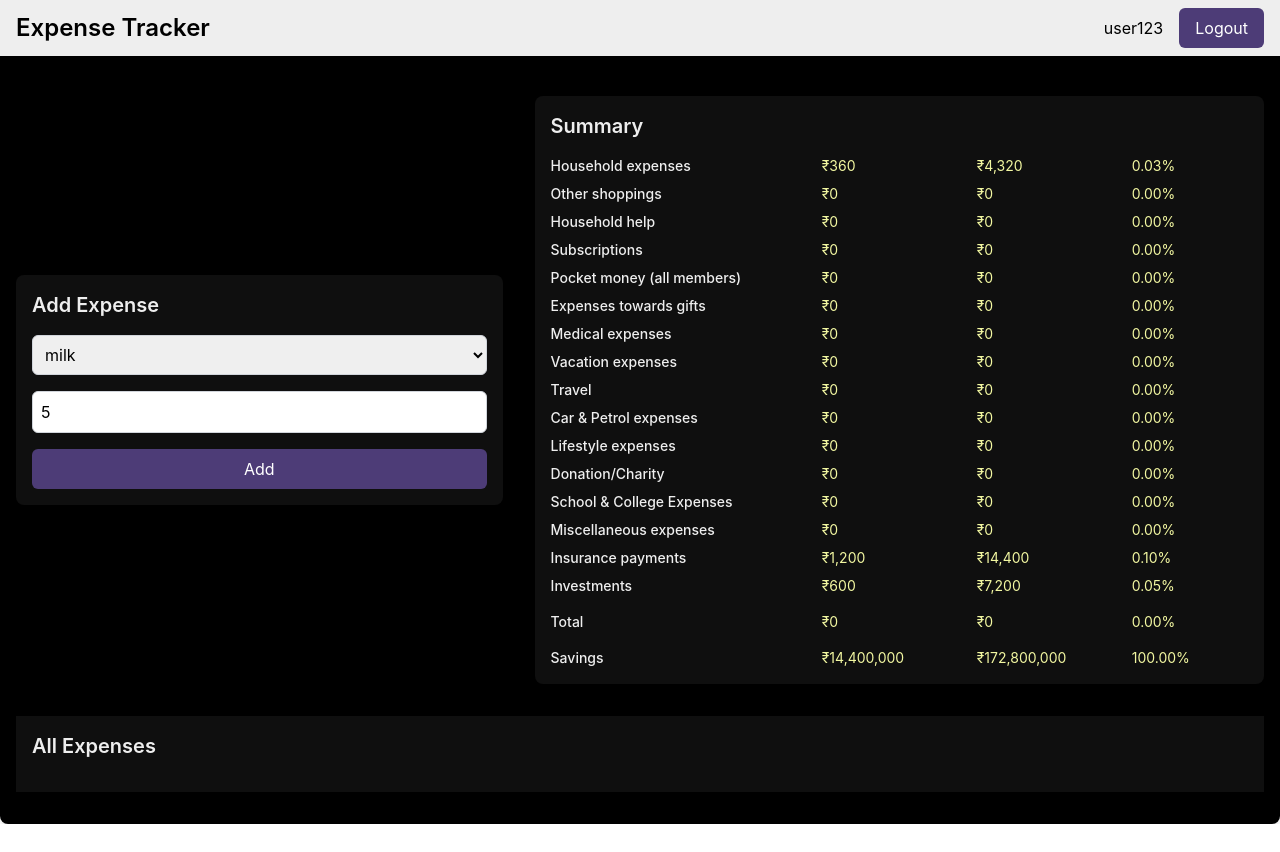
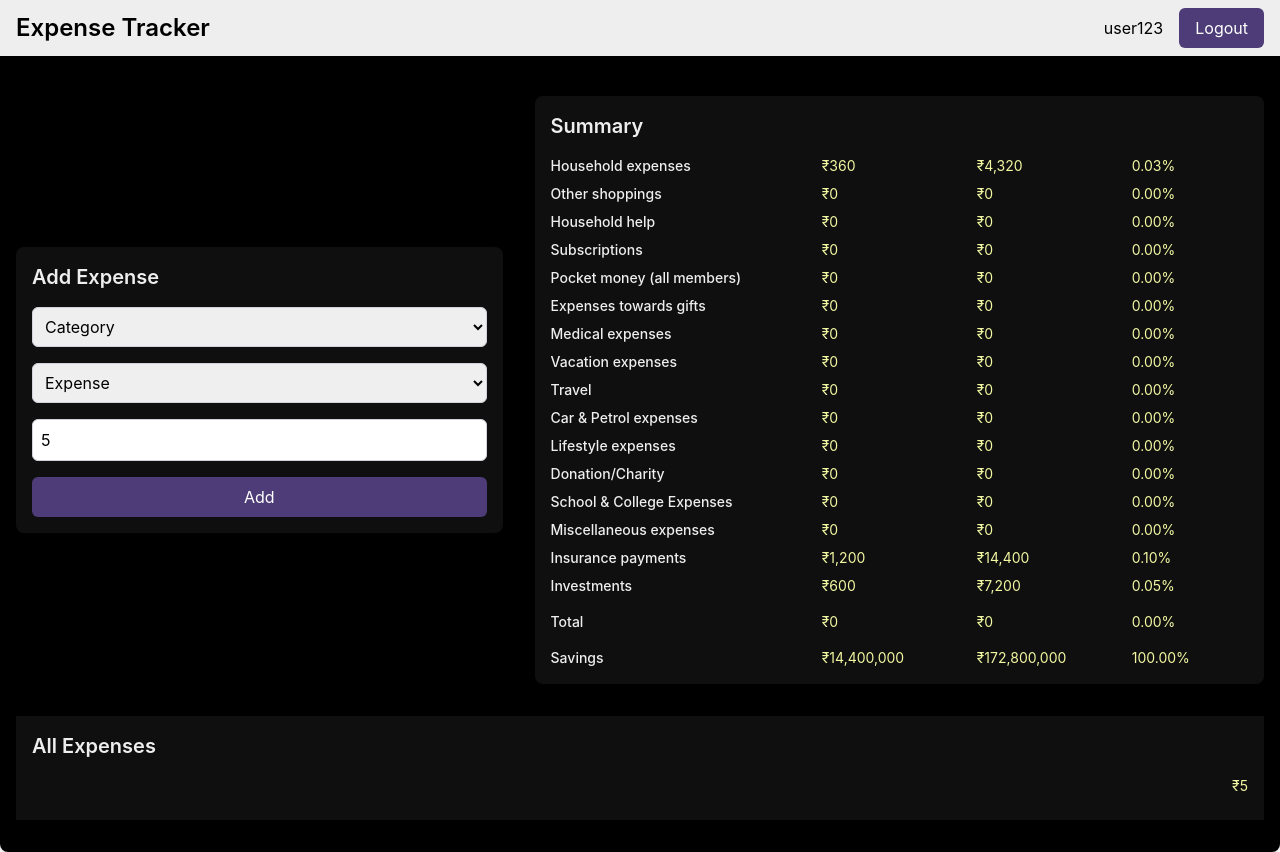
Before and after one commit to Sachin737/budget_analyzer, a React (Create React App) app in the folder frontend/: page / in a window 1280 px wide. Both pictures are taken after typing "5" into the empty fields and a click on the button "Add". Before the commit the page ends 824 px from the top, so only its background shows below. Built offline with nearby package versions, Linux system fonts and the light colour scheme.

Commit message:
Added category option in addExpense and All expense list shows users all added expenses.

```diff
--- a/frontend/src/App.js
+++ b/frontend/src/App.js
@@ -3,13 +3,26 @@ import DropdownWithAdd from "./components/dropdown";
 import { useState } from "react";
 
 function App() {
+  const [expenseOptions, setExpenseOptions] = useState([]);
+  const [myExpenses, setMyExpenses] = useState([]);
 
-  const [expenses, setExpenses] = useState([]);
+  const [selectedExpense, setSelectedExpense] = useState([]);
+  const [selectedExpenseCategory, setSelectedExpenseCategory] = useState([]);
+  const [selectedAmount, setSelectedAmount] = useState([]);
+
   const [salary, setSalary] = useState(1200000);
   const [userId, setUserId] = useState("user123");
 
-  const handleAddExpense = (expense) => {
-    setExpenses([...expenses, expense]);
+  const handleAddExpenseOption = (expense) => {
+    setExpenseOptions([...expenseOptions, expense]);
+  };
+
+
+
+  const handleAddExpense = (name, amount) => {
+    const newExpense = { name, monthlyAmount: amount };
+    setMyExpenses([...myExpenses, newExpense]);
+    console.log(name,amount);
   };
 
   const expenseTypes = [
@@ -28,59 +41,120 @@ function App() {
     { name: "School & College Expenses", monthlyAmount: 0 },
     { name: "Miscellaneous expenses", monthlyAmount: 0 },
     { name: "Insurance payments", monthlyAmount: 1200 },
-    { name: "Investments", monthlyAmount: 600 }
+    { name: "Investments", monthlyAmount: 600 },
   ];
 
-  const totalMonthlyAmount = expenses.reduce((total, expense) => total + expense.monthlyAmount, 0);
+  const totalMonthlyAmount = expenseOptions.reduce(
+    (total, expense) => total + expense.monthlyAmount,
+    0
+  );
   const percentageOfSalary = (totalMonthlyAmount * 100) / salary;
 
   return (
     <div className="container mx-auto min-h-screen bg-[#000] px-4 py-8 rounded-lg shadow-md">
-
       {/* NAVBAR */}
       <nav className="flex items-center justify-between mb-8 bg-[#EEEEEE] fixed top-0 left-0 right-0 z-10 px-4 py-2">
         <h1 className="text-2xl font-semibold text-black">Expense Tracker</h1>
         <div className="flex items-center">
           <p className="text-black mr-4">{userId}</p>
-          <button className="px-4 py-2 bg-[#4D3C77] text-white rounded-md">Logout</button>
+          <button className="px-4 py-2 bg-[#4D3C77] text-white rounded-md">
+            Logout
+          </button>
         </div>
       </nav>
 
       {/* MAIN CONTENT */}
       <div className="mainContent pt-16 flex flex-col md:flex-row items-center justify-center">
         <div className="expenseAdder bg-[#0F0F0F] rounded-lg p-4 shadow-md mr-0 md:mr-8 mb-4 md:mb-0 w-full md:w-[40%]">
-          <h2 className="text-xl font-semibold text-[#EEEEEE] mb-4">Add Expense</h2>
-          <DropdownWithAdd onAddExpense={handleAddExpense} />
-          <input type="number" placeholder="Amount" className="mt-4 p-2 border border-gray-300 rounded-md focus:outline-none focus:border-blue-400 block w-full" />
-          <button className="mt-4 px-4 py-2 bg-[#4D3C77] text-white rounded-md block w-full">Add</button>
+          <h2 className="text-xl font-semibold text-[#EEEEEE] mb-4">
+            Add Expense
+          </h2>
+          {/* Expense category */}
+          <select
+            value={selectedExpenseCategory}
+            onChange={(e) => setSelectedExpenseCategory(e.target.value)}
+            className="mb-4 mt-4 p-2 border border-gray-300 rounded-md focus:outline-none focus:border-blue-400 block w-full"
+          >
+            <option value="">Category</option>
+            {expenseTypes.map((expense, index) => (
+              <option key={index} value={expense.name}>
+                {expense.name}
+              </option>
+            ))}
+          </select>
+
+          {/* Expense adder */}
+          <DropdownWithAdd selectedExpense={selectedExpense} setSelectedExpense={setSelectedExpense} onAddExpense={handleAddExpenseOption}/>
+          <input
+            type="number"
+            placeholder="Amount"
+            className="mt-4 p-2 border border-gray-300 rounded-md focus:outline-none focus:border-blue-400 block w-full"
+            onChange={(e)=>setSelectedAmount(e.target.value)}
+          />
+          <button
+            onClick={() => handleAddExpense(selectedExpense, selectedAmount)} // Example values, replace with actual data input
+            className="mt-4 px-4 py-2 bg-[#4D3C77] text-white rounded-md block w-full"
+          >
+            Add
+          </button>
         </div>
         <div className="summary bg-[#0F0F0F] rounded-lg p-4 shadow-md mt-4 md:mt-0 flex-grow w-full md:w-[60%]">
           <h2 className="text-xl font-semibold text-[#EEEEEE] mb-4">Summary</h2>
-          {expenseTypes.map((expense, index) => (
-            <div key={index} className="flex justify-between mb-2">
-              <p className="text-sm font-medium text-[#EEEEEE] w-2/6">{expense.name}</p>
-              <p className="text-sm text-[#F2F7A1] w-1/6">{`₹${expense.monthlyAmount.toLocaleString()}`}</p>
-              <p className="text-sm text-[#F2F7A1] w-1/6">{`₹${(expense.monthlyAmount * 12).toLocaleString()}`}</p>
-              <p className="text-sm text-[#F2F7A1] w-1/6">{`${((expense.monthlyAmount * 100) / salary).toFixed(2)}%`}</p>
-            </div>
-          ))}
+          {expenseTypes &&
+            expenseTypes.map((expense, index) => (
+              <div key={index} className="flex justify-between mb-2">
+                <p className="text-sm font-medium text-[#EEEEEE] w-2/6">
+                  {expense.name}
+                </p>
+                <p className="text-sm text-[#F2F7A1] w-1/6">{`₹${expense.monthlyAmount.toLocaleString()}`}</p>
+                <p className="text-sm text-[#F2F7A1] w-1/6">{`₹${(
+                  expense.monthlyAmount * 12
+                ).toLocaleString()}`}</p>
+                <p className="text-sm text-[#F2F7A1] w-1/6">{`${(
+                  (expense.monthlyAmount * 100) /
+                  salary
+                ).toFixed(2)}%`}</p>
+              </div>
+            ))}
           <div className="flex justify-between mt-4">
             <p className="text-sm font-medium text-[#EEEEEE] w-2/6">Total</p>
             <p className="text-sm text-[#F2F7A1] w-1/6">{`₹${totalMonthlyAmount.toLocaleString()}`}</p>
-            <p className="text-sm text-[#F2F7A1] w-1/6">{`₹${(totalMonthlyAmount * 12).toLocaleString()}`}</p>
-            <p className="text-sm text-[#F2F7A1] w-1/6">{`${percentageOfSalary.toFixed(2)}%`}</p>
+            <p className="text-sm text-[#F2F7A1] w-1/6">{`₹${(
+              totalMonthlyAmount * 12
+            ).toLocaleString()}`}</p>
+            <p className="text-sm text-[#F2F7A1] w-1/6">{`${percentageOfSalary.toFixed(
+              2
+            )}%`}</p>
           </div>
           <div className="flex justify-between mt-4">
             <p className="text-sm font-medium text-[#EEEEEE] w-2/6">Savings</p>
-            <p className="text-sm text-[#F2F7A1] w-1/6">{`₹${(salary * 12 - totalMonthlyAmount).toLocaleString()}`}</p>
-            <p className="text-sm text-[#F2F7A1] w-1/6">{`₹${((salary * 12 - totalMonthlyAmount) * 12).toLocaleString()}`}</p>
-            <p className="text-sm text-[#F2F7A1] w-1/6">{`${(100 - percentageOfSalary).toFixed(2)}%`}</p>
+            <p className="text-sm text-[#F2F7A1] w-1/6">{`₹${(
+              salary * 12 -
+              totalMonthlyAmount
+            ).toLocaleString()}`}</p>
+            <p className="text-sm text-[#F2F7A1] w-1/6">{`₹${(
+              (salary * 12 - totalMonthlyAmount) *
+              12
+            ).toLocaleString()}`}</p>
+            <p className="text-sm text-[#F2F7A1] w-1/6">{`${(
+              100 - percentageOfSalary
+            ).toFixed(2)}%`}</p>
           </div>
         </div>
       </div>
       <div className="AllExpenses bg-[#0F0F0F] p-4 shadow-md mt-8">
-        <h2 className="text-xl font-semibold text-[#EEEEEE] mb-4">All Expenses</h2>
-        {/* Add components for displaying all expenses */}
+        <h2 className="text-xl font-semibold text-[#EEEEEE] mb-4">
+          All Expenses
+        </h2>
+        {myExpenses &&
+          myExpenses.map((expense, index) => (
+            <div key={index} className="flex justify-between mb-2">
+              <p className="text-sm font-medium text-[#EEEEEE]">
+                {expense.name}
+              </p>
+              <p className="text-sm text-[#F2F7A1]">{`₹${expense.monthlyAmount.toLocaleString()}`}</p>
+            </div>
+          ))}
       </div>
     </div>
   );
--- a/frontend/src/components/dropdown.jsx
+++ b/frontend/src/components/dropdown.jsx
@@ -1,16 +1,12 @@
-import React, { useState } from 'react';
+import React, { useState } from "react";
 
-const DropdownWithAdd = () => {
-  const [selectedOption, setSelectedOption] = useState('');
-  const [customOption, setCustomOption] = useState('');
-  const [options, setOptions] = useState([
-    'milk',
-    'perfumes',
-    'non-veg'
-  ]);
+const DropdownWithAdd = ({ selectedExpense, setSelectedExpense }) => {
+  const [customOption, setCustomOption] = useState("");
+  const [options, setOptions] = useState(["milk", "perfumes", "non-veg"]);
 
   const handleOptionChange = (event) => {
-    setSelectedOption(event.target.value);
+    setSelectedExpense(event.target.value);
+    console.log(event.target.value);
   };
 
   const handleCustomOptionChange = (event) => {
@@ -18,21 +14,26 @@ const DropdownWithAdd = () => {
   };
 
   const handleAddCustomOption = () => {
-    if (customOption.trim() !== '') {
+    if (customOption.trim() !== "") {
       setOptions([...options, customOption]);
-      setCustomOption('');
+      setCustomOption("");
     }
   };
 
   const handleKeyPress = (event) => {
-    if (event.key === 'Enter') {
+    if (event.key === "Enter") {
       handleAddCustomOption();
     }
   };
 
   return (
     <div className="mb-4">
-      <select value={selectedOption} onChange={handleOptionChange} className="p-2 border border-gray-300 rounded-md focus:outline-none focus:border-blue-400 block w-full">
+      <select
+        value={selectedExpense}
+        onChange={handleOptionChange}
+        className="p-2 border border-gray-300 rounded-md focus:outline-none focus:border-blue-400 block w-full"
+      >
+        <option value="">Expense</option>
         {options.map((option, index) => (
           <option key={index} value={option}>
             {option}
@@ -40,7 +41,7 @@ const DropdownWithAdd = () => {
         ))}
         <option value="add">Add Custom Option</option>
       </select>
-      {selectedOption === 'add' && (
+      {selectedExpense === "add" && (
         <div className="mt-2 flex items-center">
           <input
             type="text"
@@ -50,7 +51,12 @@ const DropdownWithAdd = () => {
             placeholder="Enter custom option"
             className="p-2 border border-gray-300 rounded-md focus:outline-none focus:border-blue-400 mr-2 block w-full"
           />
-          <button onClick={handleAddCustomOption} className="px-4 py-2 bg-76ABAE text-white rounded-md">Add</button>
+          <button
+            onClick={handleAddCustomOption}
+            className="px-4 py-2 bg-76ABAE text-white rounded-md"
+          >
+            Add
+          </button>
         </div>
       )}
     </div>
```
